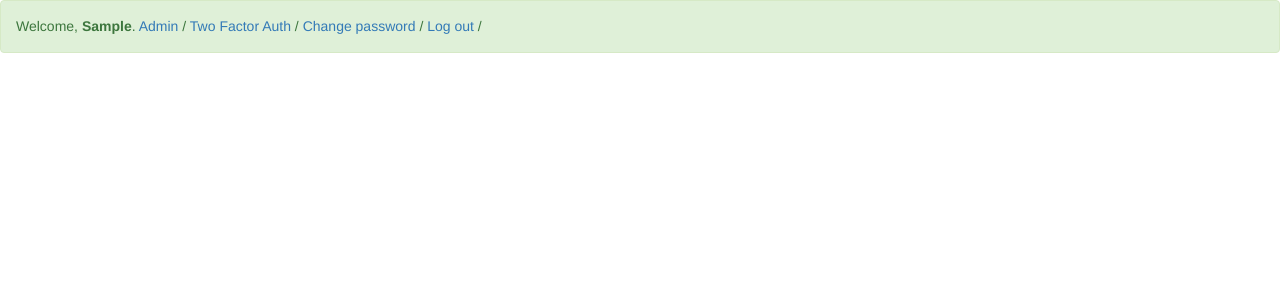
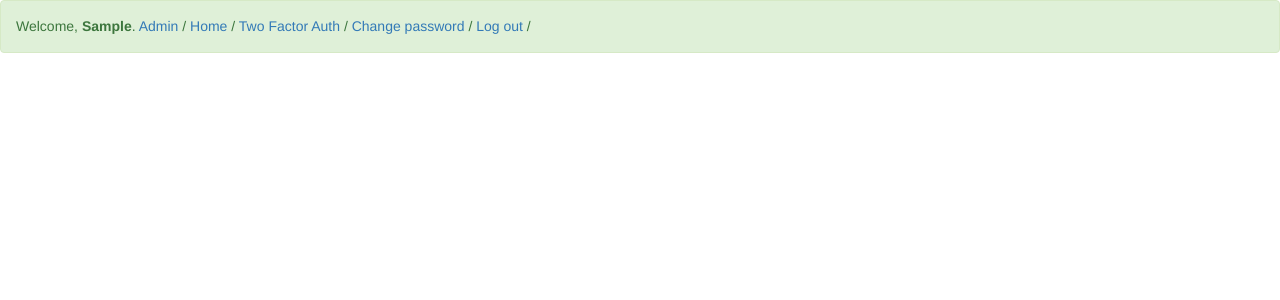
Before and after one commit to syllogismos/emergency-django, a Django app: template templates/two_factor/core/login.html in a window 1280 px wide. Shown: the top 300 px of the page. Run offline with Django 3.2, Linux system fonts and the light colour scheme; the template is opened without the code that fills it, so the values that code supplies are empty; the visitor is signed in with stand-in values (Sample User, id 1); parts of the project's set-up code (start-up, migrations or seed data) failed here and were passed over; some libraries are stand-ins or nearby versions.

Commit message:
Add home hyper link to point to account/login page

```diff
--- a/templates/two_factor/_base.html
+++ b/templates/two_factor/_base.html
@@ -24,6 +24,7 @@
                 {% endif %}
                 {% if user.has_usable_password %}
                 <a href="{% url 'admin:index' %}">{% trans 'Admin' %}</a> /
+		<a href="{% url 'two_factor:login' %}">{% trans 'Home' %}</a> /
                 <a href="{% url 'two_factor:profile' %}">{% trans 'Two Factor Auth' %}</a> /
                 <a href="{% url 'admin:password_change' %}">{% trans 'Change password' %}</a> /
                 {% endif %}
```
